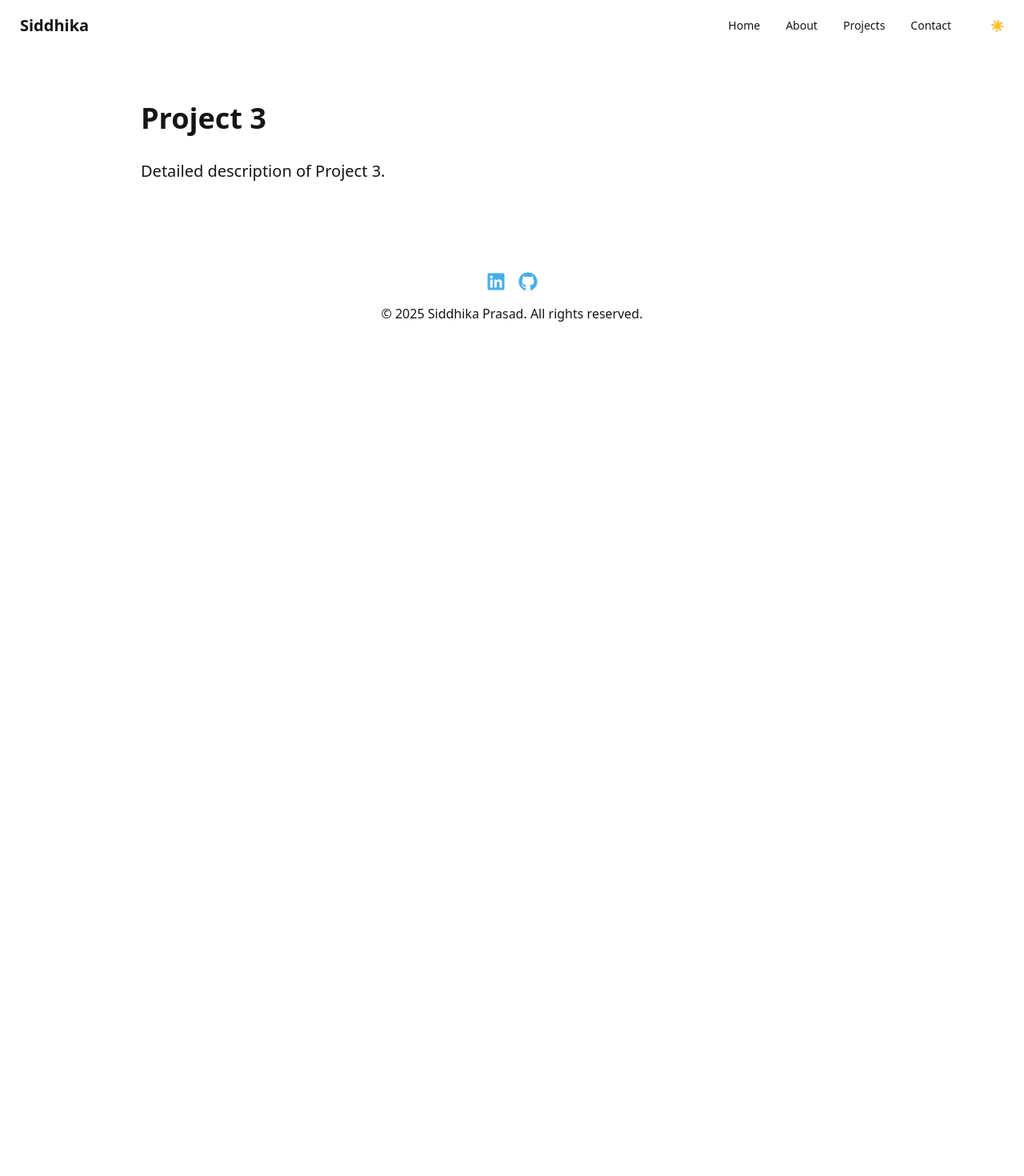
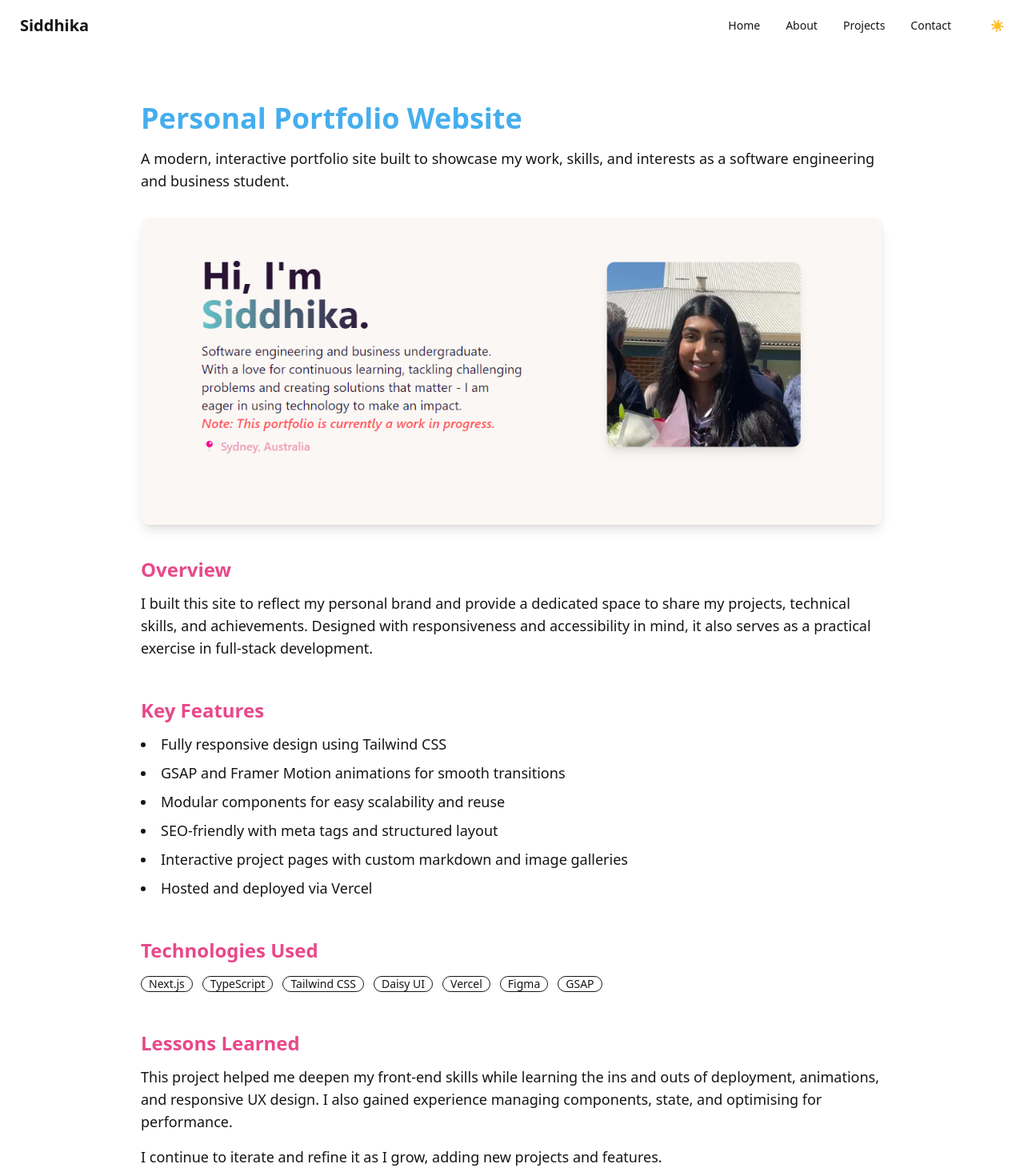
Before and after one commit to ssiddhika/Portfolio, a Next.js app: page /projects/project3 in a window 1280 px wide. Shown: the top 1470 px of the page at 80% size. Before the commit the page ends 800 px from the top, so only its background shows below. Built offline with nearby package versions, Linux system fonts and the light colour scheme.

Commit message:
Project carousel added

```diff
--- a/src/pages/projects.tsx
+++ b/src/pages/projects.tsx
@@ -6,30 +6,31 @@ import 'react-multi-carousel/lib/styles.css';
 
 const projects = [
   {
+    title: 'AI in Space Workshop',
+    description: 'Co-led a student innovation workshop on AI ethics and spacecraft design in partnership with Space Machines Company and ING Bank.',
+    imageUrl: '/images/Projects/Space.avif',
+    projectUrl: '/projects/project4'
+  },
+  {
     title: 'SME Growth Recommender Platform',
-    description: 'Sample Text',
+    description: 'Led a team of 8 to develop a web app that helps identify high-growth potential businesses using custom filters and data insights.',
     imageUrl: '/images/Projects/SME.png',
     projectUrl: '/projects/project1'
   },
   {
     title: 'MEP Supports Tool',
-    description: 'Collaborated with Hilti Group to streamline a design process regarding MEP (mechanical, electrical, plumbing) structures.',
+    description: 'Built a Navisworks plugin for Hilti to automate BIM support recommendations, streamlining the quoting process in construction.',
     imageUrl: '/images/Projects/MEP.avif',
     projectUrl: '/projects/project2'
   },
   {
     title: 'Developer Portfolio',
-    description: 'This is a sample project description. Random things are here in description. This is a sample project lorem ipsum generator for dummy content.',
+    description: 'Designed and built a responsive, animated portfolio site using Next.js, Tailwind CSS, and GSAP to showcase my work and skills.',
     imageUrl: '/images/Projects/Portfolio.png',
     projectUrl: '/projects/project3'
   },
-  {
-    title: 'Optik Summer Tradeshow',
-    description: 'This is a sample project description. Random things are here in description. This is a sample project lorem ipsum generator for dummy content.',
-    imageUrl: '/images/Projects/VideoProject.png',
-    projectUrl: '/projects/project4'
-  }
 ];
+
 
 const responsive = {
   superLargeDesktop: {
--- a/src/pages/projects/project2.tsx
+++ b/src/pages/projects/project2.tsx
@@ -5,7 +5,7 @@ const Project6 = () => {
   return (
     <>
       <Head>
-        <title>Hilti MEP Supports Tool | Siddhika&apos;s Portfolio</title>
+        <title>Hilti MEP Supports Tool </title>
         <meta
           name="description"
           content="A Navisworks plugin to automate BIM analysis for MEP support suggestions, built during a consultancy internship with Optik and Hilti."
--- a/src/pages/projects/project3.tsx
+++ b/src/pages/projects/project3.tsx
@@ -1,19 +1,84 @@
 import Head from 'next/head';
+import Image from 'next/image';
 
 const Project3 = () => {
   return (
     <>
       <Head>
-        <title>Project 3 | Siddhika&apos;s Portfolio</title>
+        <title>Personal Portfolio</title>
+        <meta
+          name="description"
+          content="A responsive developer portfolio built with Next.js, Tailwind CSS, GSAP, and Framer Motion to showcase projects, skills, and experience."
+        />
       </Head>
+
       <div className="container mx-auto px-8 lg:px-12 max-w-screen-lg py-12 lg:py-16">
-        <h1 className="text-3xl lg:text-4xl font-bold text-base-content mb-8">
-          Project 3
+        {/* Title */}
+        <h1 className="text-3xl lg:text-4xl font-bold text-primary mb-4">
+          Personal Portfolio Website
         </h1>
-        <p className="text-lg lg:text-xl text-base-content mb-8">
-          Detailed description of Project 3.
+        <p className="text-lg text-base-content mb-8">
+          A modern, interactive portfolio site built to showcase my work, skills, and interests as a software engineering and business student.
         </p>
-        {/* Add more content as needed */}
+
+        {/* Image */}
+        <div className="relative w-full h-72 md:h-96 mb-10 rounded-xl overflow-hidden shadow-lg">
+          <Image
+            src="/images/Projects/Portfolio.png"
+            alt="Portfolio Screenshot"
+            layout="fill"
+            objectFit="cover"
+          />
+        </div>
+
+        {/* Overview */}
+        <section className="mb-12">
+          <h2 className="text-2xl font-semibold text-secondary mb-3">Overview</h2>
+          <p className="text-base lg:text-lg text-base-content mb-4">
+            I built this site to reflect my personal brand and provide a dedicated space to share my projects, technical skills, and achievements. Designed with responsiveness and accessibility in mind, it also serves as a practical exercise in full-stack development.
+          </p>
+
+        </section>
+
+        {/* Features */}
+        <section className="mb-12">
+          <h2 className="text-2xl font-semibold text-secondary mb-3">Key Features</h2>
+          <ul className="list-disc list-inside text-base lg:text-lg text-base-content space-y-2">
+            <li>Fully responsive design using Tailwind CSS</li>
+            <li>GSAP and Framer Motion animations for smooth transitions</li>
+            <li>Modular components for easy scalability and reuse</li>
+            <li>SEO-friendly with meta tags and structured layout</li>
+            <li>Interactive project pages with custom markdown and image galleries</li>
+            <li>Hosted and deployed via Vercel</li>
+          </ul>
+        </section>
+
+        {/* Tech Stack */}
+        <section className="mb-12">
+          <h2 className="text-2xl font-semibold text-secondary mb-3">Technologies Used</h2>
+          <div className="flex flex-wrap gap-3 mt-4">
+            <span className="badge badge-outline">Next.js</span>
+            <span className="badge badge-outline">TypeScript</span>
+            <span className="badge badge-outline">Tailwind CSS</span>
+            <span className="badge badge-outline">Daisy UI</span>
+            <span className="badge badge-outline">Vercel</span>
+            <span className="badge badge-outline">Figma</span>
+            <span className="badge badge-outline">GSAP</span>
+          </div>
+        </section>
+
+        {/* Lessons Learned */}
+        <section className="mb-12">
+          <h2 className="text-2xl font-semibold text-secondary mb-3">Lessons Learned</h2>
+          <p className="text-base lg:text-lg text-base-content mb-4">
+            This project helped me deepen my front-end skills while learning the ins and outs of deployment, animations, and responsive UX design. I also gained experience managing components, state, and optimising for performance.
+          </p>
+          <p className="text-base lg:text-lg text-base-content">
+            I continue to iterate and refine it as I grow, adding new projects and features.
+          </p>
+        </section>
+
+
       </div>
     </>
   );
```
